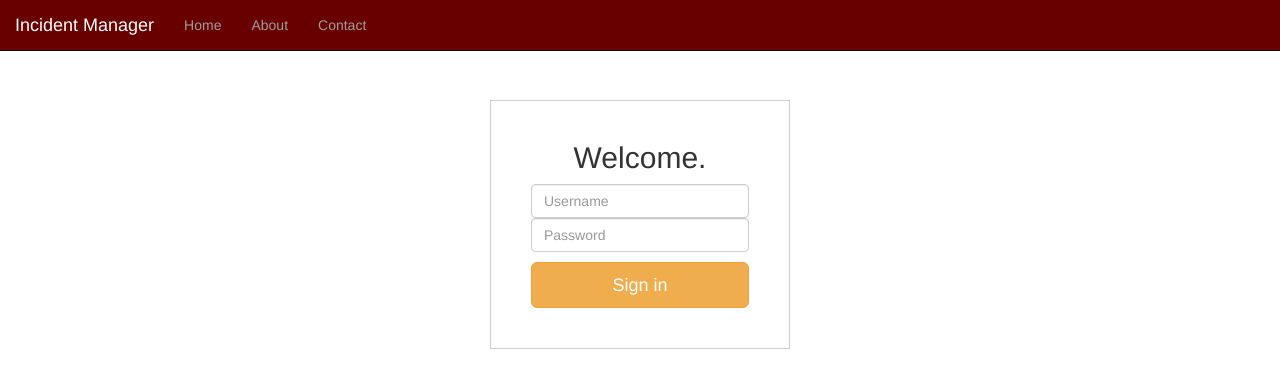
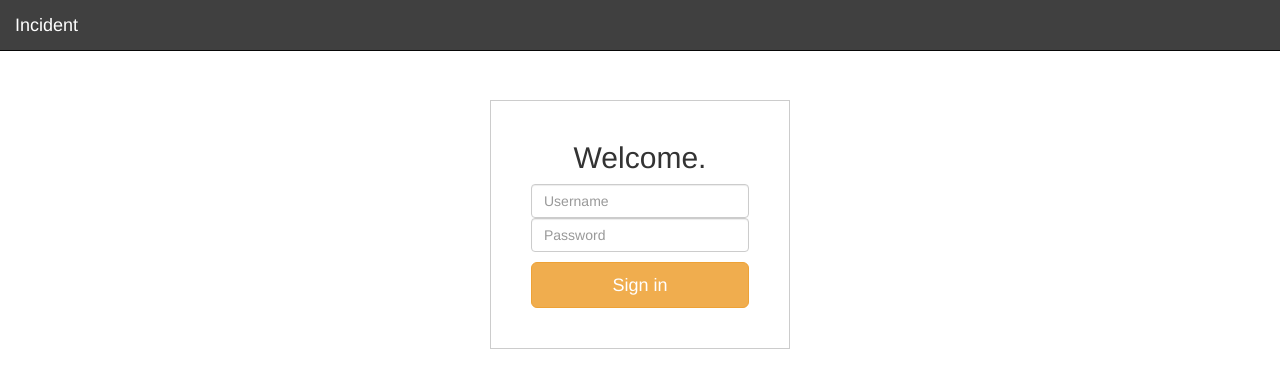
Before and after one commit to ferrufino/Incidents, a Django app: page /index/ in a window 1280 px wide. Shown: the top 388 px of the page. Run offline with Django 3.2, Linux system fonts and the light colour scheme; some libraries are stand-ins or nearby versions.

Commit message:
distint nav color

```diff
--- a/project/templates/project/index.html
+++ b/project/templates/project/index.html
@@ -17,13 +17,11 @@
 
 
 <div class="navbar navbar-inverse navbar-fixed-top">
-      <div class="nuv" style="background-color:#690000;">
-        <a class="navbar-brand navbar-header" href="#" style="color:white;">Incident Manager</a>
+      <div class="nuv" style="background-color:#404040;">
+        <a class="navbar-brand navbar-header" href="#" style="color:white;">Incident</a>
           <div class="collapse navbar-collapse">
             <ul class="nav navbar-nav">
-              <li class=""><a href="#">Home</a></li>
-              <li><a href="#about">About</a></li>
-              <li><a href="#contact">Contact</a></li>
+
             </ul>
           </div><!--/.nav-collapse -->
         </div>
```
